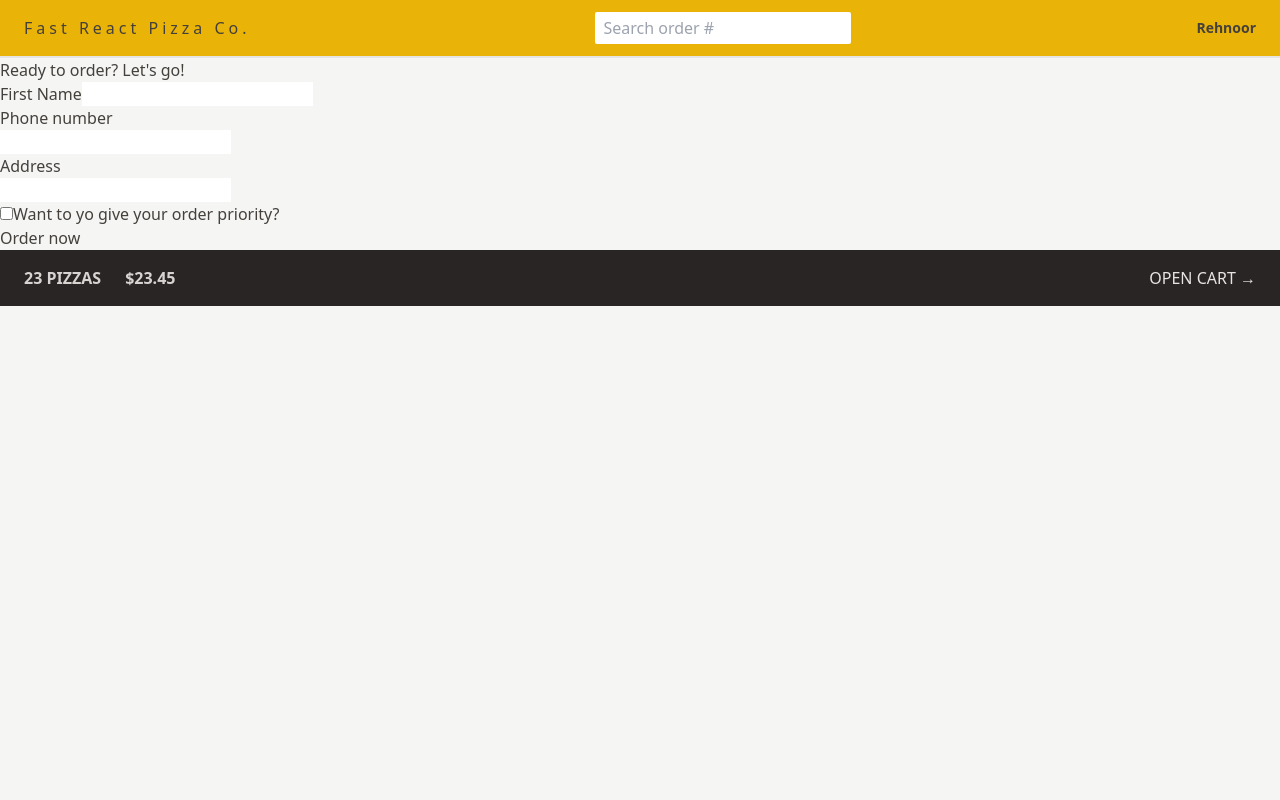
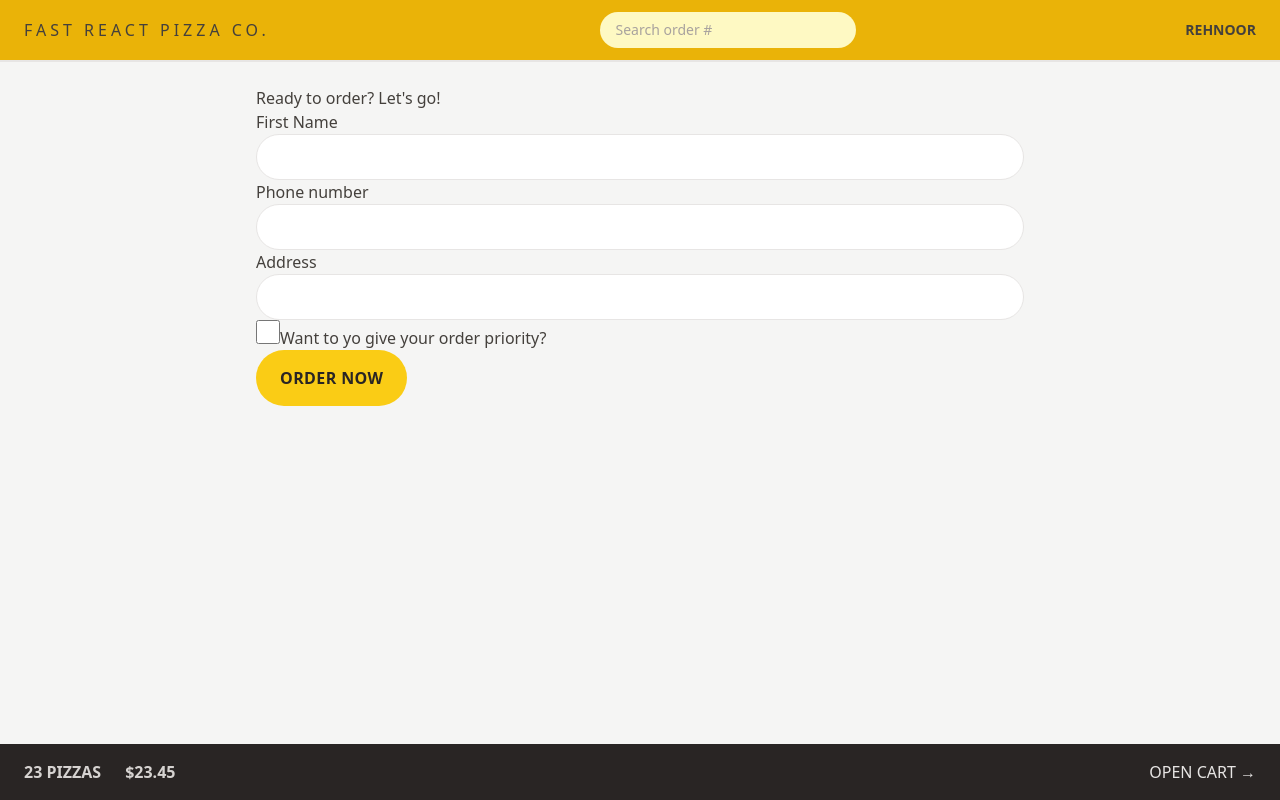
Before and after one commit to Rehnoor-Aulakh/Fast-React-Pizza, a React (Vite) app: page /order/new in a window 1280 px wide. Built offline with nearby package versions, Linux system fonts and the light colour scheme.

Commit message:
Added more tailwind styles

```diff
--- a/src/features/cart/Cart.jsx
+++ b/src/features/cart/Cart.jsx
@@ -1,4 +1,5 @@
-import { Link } from 'react-router-dom';
+import LinkButton from '../../ui/LinkButton';
+import Button from '../../ui/Button';
 
 const fakeCart = [
   {
@@ -29,12 +30,12 @@ function Cart() {
 
   return (
     <div>
-      <Link to="/menu">&larr; Back to menu</Link>
+      <LinkButton to="/menu">&larr; Back to menu</LinkButton>
 
       <h2>Your cart, %NAME%</h2>
 
       <div>
-        <Link to="/order/new">Order pizzas</Link>
+        <Button to="/order/new">Order pizzas</Button>
         <button>Clear cart</button>
       </div>
     </div>
--- a/src/features/order/CreateOrder.jsx
+++ b/src/features/order/CreateOrder.jsx
@@ -1,6 +1,7 @@
-import { useState } from "react";
-import { Form, redirect, useActionData, useNavigation } from "react-router-dom";
-import { createOrder } from "../../services/apiRestaurant";
+import { useState } from 'react';
+import { Form, redirect, useActionData, useNavigation } from 'react-router-dom';
+import { createOrder } from '../../services/apiRestaurant';
+import Button from '../../ui/Button';
 
 // https://uibakery.io/regex-library/phone-number
 const isValidPhone = (str) =>
@@ -11,21 +12,21 @@ const isValidPhone = (str) =>
 const fakeCart = [
   {
     pizzaId: 12,
-    name: "Mediterranean",
+    name: 'Mediterranean',
     quantity: 2,
     unitPrice: 16,
     totalPrice: 32,
   },
   {
     pizzaId: 6,
-    name: "Vegetale",
+    name: 'Vegetale',
     quantity: 1,
     unitPrice: 13,
     totalPrice: 13,
   },
   {
     pizzaId: 11,
-    name: "Spinach and Mushroom",
+    name: 'Spinach and Mushroom',
     quantity: 1,
     unitPrice: 15,
     totalPrice: 15,
@@ -34,7 +35,7 @@ const fakeCart = [
 
 function CreateOrder() {
   const navigation = useNavigation();
-  const isSubmitting = navigation.state === "submitting";
+  const isSubmitting = navigation.state === 'submitting';
 
   const formErrors = useActionData();
   // const [withPriority, setWithPriority] = useState(false);
@@ -42,19 +43,19 @@ function CreateOrder() {
 
   return (
     <div>
-      <h2>Ready to order? Let's go!</h2>
+      <h2>Ready to order? Let&apos;s go!</h2>
 
       {/* <Form method="POST" action="/order/new"> */}
       <Form method="POST">
         <div>
           <label>First Name</label>
-          <input type="text" name="customer" required />
+          <input type="text" name="customer" required className="input" />
         </div>
 
         <div>
           <label>Phone number</label>
           <div>
-            <input type="tel" name="phone" required />
+            <input type="tel" name="phone" required className="input" />
           </div>
           {formErrors?.phone && <p>{formErrors.phone}</p>}
         </div>
@@ -62,7 +63,7 @@ function CreateOrder() {
         <div>
           <label>Address</label>
           <div>
-            <input type="text" name="address" required />
+            <input type="text" name="address" required className="input" />
           </div>
         </div>
 
@@ -71,6 +72,7 @@ function CreateOrder() {
             type="checkbox"
             name="priority"
             id="priority"
+            className="h-6 w-6 rounded-lg accent-yellow-400 focus:outline-none focus:ring focus:ring-yellow-400 focus:ring-offset-1"
             // value={withPriority}
             // onChange={(e) => setWithPriority(e.target.checked)}
           />
@@ -79,9 +81,9 @@ function CreateOrder() {
 
         <div>
           <input type="hidden" name="cart" value={JSON.stringify(cart)} />
-          <button disabled={isSubmitting}>
-            {isSubmitting ? "Placing order..." : "Order now"}
-          </button>
+          <Button disabled={isSubmitting}>
+            {isSubmitting ? 'Placing order...' : 'Order now'}
+          </Button>
         </div>
       </Form>
     </div>
@@ -94,18 +96,20 @@ export async function action({ request }) {
   const order = {
     ...data,
     cart: JSON.parse(data.cart),
-    priority: data.priority === "on",
+    priority: data.priority === 'on',
   };
   const errors = {};
   if (!isValidPhone(order.phone)) {
     errors.phone =
-      "Please give a valid phone number. We might need it to contact you.";
+      'Please give a valid phone number. We might need it to contact you.';
   }
   if (Object.keys(errors).length > 0) return errors;
 
   // if everything is okay, create new order and redirect
-  const newOrder = await createOrder(order);
-  return redirect(`/order/${newOrder.id}`);
+  // TODO: uncomment this
+  // const newOrder = await createOrder(order);
+  // return redirect(`/order/${newOrder.id}`);
+  return null;
 }
 
 export default CreateOrder;
--- a/src/features/order/SearchOrder.jsx
+++ b/src/features/order/SearchOrder.jsx
@@ -13,7 +13,7 @@ export default function SearchOrder() {
   return (
     <form onSubmit={handleSubmit}>
       <input
-        className="w-64 rounded-sm px-2 py-1"
+        className="w-28 rounded-full bg-yellow-100 px-4 py-2 text-sm transition-all duration-300 placeholder:text-stone-400 focus:outline-none focus:ring focus:ring-yellow-500 focus:ring-opacity-50 sm:w-64 sm:focus:w-72"
         placeholder="Search order #"
         value={query}
         onChange={(e) => setQuery(e.target.value)}
--- a/src/features/user/CreateUser.jsx
+++ b/src/features/user/CreateUser.jsx
@@ -1,4 +1,5 @@
 import { useState } from 'react';
+import Button from '../../ui/Button';
 
 function CreateUser() {
   const [username, setUsername] = useState('');
@@ -14,7 +15,7 @@ function CreateUser() {
       </p>
 
       <input
-        className="w-72"
+        className="input mb-8"
         type="text"
         placeholder="Your full name"
         value={username}
@@ -23,7 +24,7 @@ function CreateUser() {
 
       {username !== '' && (
         <div>
-          <button>Start ordering</button>
+          <Button>Start ordering</Button>
         </div>
       )}
     </form>
--- a/src/features/user/Username.jsx
+++ b/src/features/user/Username.jsx
@@ -3,7 +3,7 @@ import React from 'react';
 export default function Username() {
   return (
     <div>
-      <p className="text-sm font-semibold">Rehnoor</p>
+      <p className="hidden text-sm font-semibold md:block">Rehnoor</p>
     </div>
   );
 }
--- a/src/index.css
+++ b/src/index.css
@@ -1,6 +1,13 @@
 @tailwind base;
 @tailwind components;
 @tailwind utilities;
+
+@layer components {
+  .input {
+    @apply border-stone-200 w-full rounded-full border px-4 py-2 text-sm transition-all duration-300 placeholder:text-stone-400 focus:outline-none focus:ring focus:ring-yellow-400 md:px-6 md:py-3;
+  }
+}
+
 
 /* body {
   font-family: system-ui, -apple-system, BlinkMacSystemFont, 'Segoe UI', Roboto,
--- a/src/ui/AppLayout.jsx
+++ b/src/ui/AppLayout.jsx
@@ -8,14 +8,14 @@ export default function AppLayout() {
   console.log(navigation);
   const isLoading = navigation.state === 'loading';
   return (
-    <div className="layout min-h-screen">
+    <div className="grid h-screen grid-rows-[auto_1fr_auto] gap-6">
       {isLoading && <Loader />}
       <Header />
-
-      <main>
-        <Outlet />
-      </main>
-
+      <div className="overflow-scroll">
+        <main className="mx-auto max-w-3xl">
+          <Outlet />
+        </main>
+      </div>
       <CartOverview />
     </div>
   );
--- /dev/null
+++ b/src/ui/Button.jsx
@@ -0,0 +1,18 @@
+import { Link, useNavigate } from 'react-router-dom';
+
+export default function Button({ children, disabled, to }) {
+  const className =
+    'inline-block rounded-full bg-yellow-400 px-4 py-3 font-semibold uppercase tracking-wide text-stone-800 transition-colors duration-300 hover:bg-yellow-300 focus:bg-yellow-300 focus:outline-none focus:ring focus:ring-yellow-300 focus:ring-offset-2 disabled:cursor-not-allowed disabled:bg-yellow-200 sm:px-6 sm:py-4';
+  if (to) {
+    return (
+      <Link to={to} className={className}>
+        {children}
+      </Link>
+    );
+  }
+  return (
+    <button className={className} disabled={disabled}>
+      {children}
+    </button>
+  );
+}
--- a/src/ui/Error.jsx
+++ b/src/ui/Error.jsx
@@ -1,7 +1,7 @@
-import { useNavigate, useRouteError } from "react-router-dom";
+import { useRouteError } from 'react-router-dom';
+import LinkButton from './LinkButton';
 
 function Error() {
-  const navigate = useNavigate();
   const error = useRouteError();
   console.log(error);
 
@@ -9,7 +9,7 @@ function Error() {
     <div>
       <h1>Something went wrong 😢</h1>
       <p>{error.data || error.message}</p>
-      <button onClick={() => navigate(-1)}>&larr; Go back</button>
+      <LinkButton to="-1">&larr; Go back</LinkButton>
     </div>
   );
 }
--- a/src/ui/Header.jsx
+++ b/src/ui/Header.jsx
@@ -4,7 +4,7 @@ import Username from '../features/user/Username';
 
 export default function Header() {
   return (
-    <header className="uppercas flex items-center justify-between space-x-1 border-b-2 border-stone-200 bg-yellow-500 px-4 py-3 sm:px-6">
+    <header className="flex items-center justify-between space-x-1 border-b-2 border-stone-200 bg-yellow-500 px-4 py-3 uppercase sm:px-6">
       <Link to="/" className="tracking-[4px]">
         Fast React Pizza Co.
       </Link>
--- a/src/ui/Home.jsx
+++ b/src/ui/Home.jsx
@@ -2,8 +2,8 @@ import CreateUser from '../features/user/CreateUser';
 
 function Home() {
   return (
-    <div className="my-10 text-center sm:my-16">
-      <h1 className="mb-8 text-xl font-semibold">
+    <div className="my-10 px-4 text-center sm:my-16">
+      <h1 className="mb-8 text-xl font-semibold md:text-3xl">
         The best pizza.
         <br />
         <span className="text-yellow-500">
--- /dev/null
+++ b/src/ui/LinkButton.jsx
@@ -0,0 +1,20 @@
+import React from 'react';
+import { Link, useNavigate } from 'react-router-dom';
+
+export default function LinkButton({ children, to }) {
+  const navigate = useNavigate();
+  const buttonClass =
+    'text-sm text-blue-500 hover:text-blue-600 hover:underline';
+  if (to === '-1') {
+    return (
+      <button onClick={() => navigate(-1)} className={buttonClass}>
+        {children}
+      </button>
+    );
+  }
+  return (
+    <Link to={to} className={buttonClass}>
+      {children}
+    </Link>
+  );
+}
```
